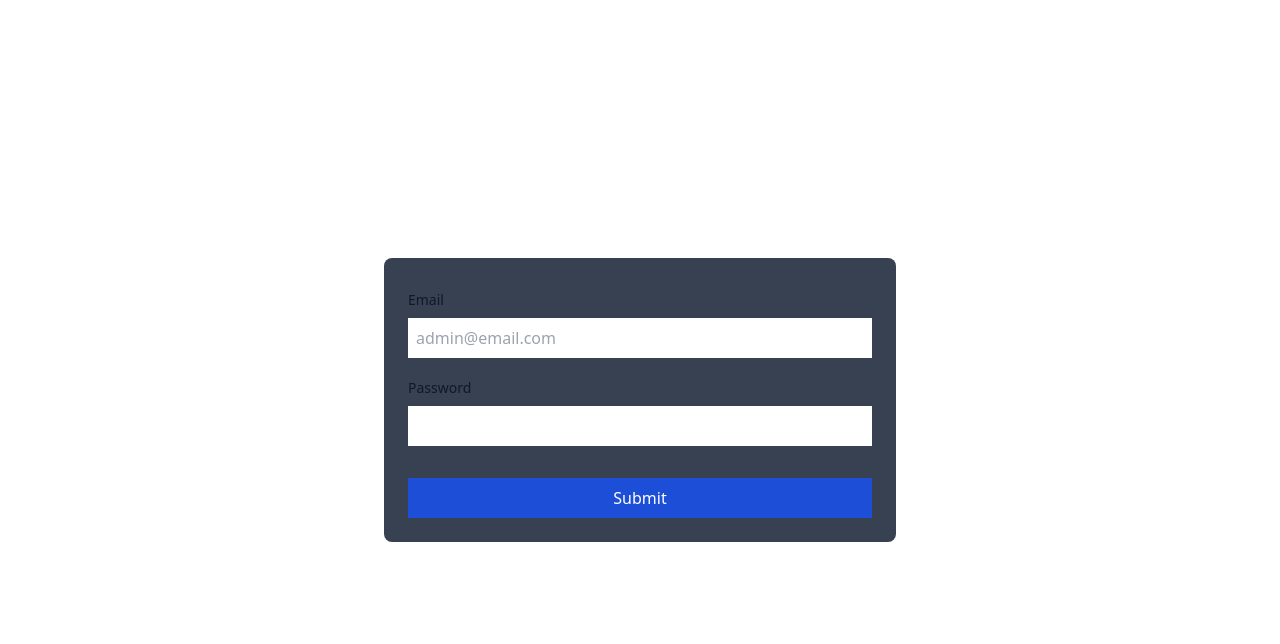
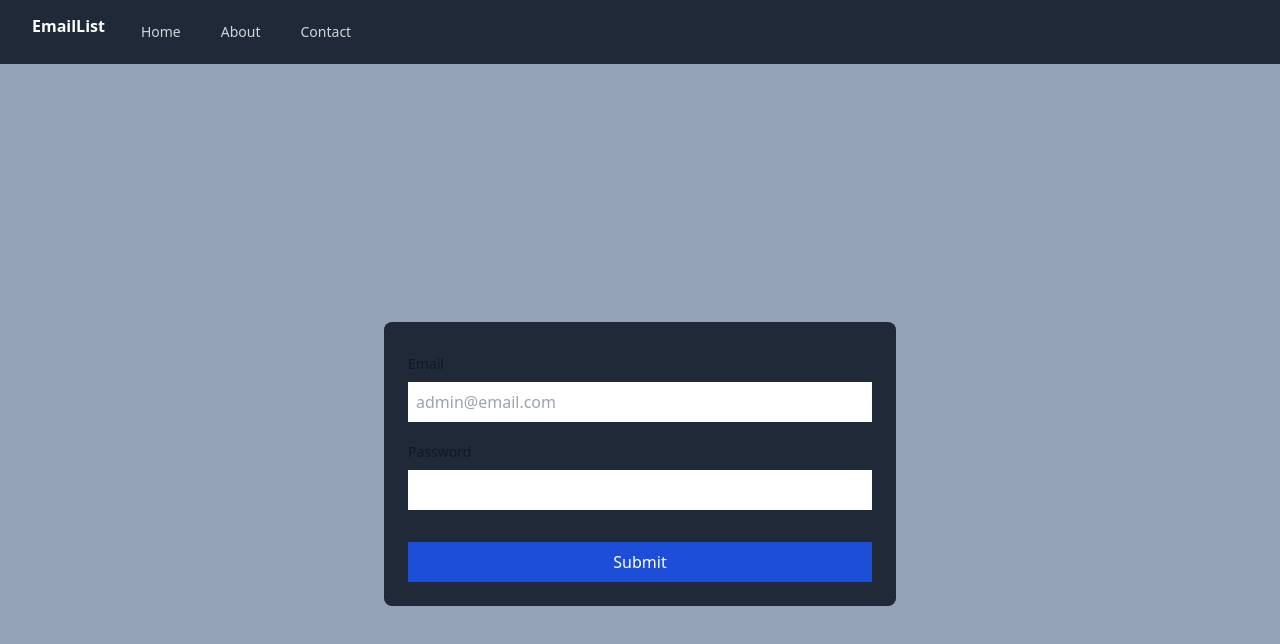
Before and after one commit to pjmiles/listemail-app, a Vue app in the folder listemail/: page / in a window 1280 px wide. Shown: the top 644 px of the page. Built offline with nearby package versions, Linux system fonts and the light colour scheme.

Commit message:
frontend files

```diff
--- a/listemail/src/App.vue
+++ b/listemail/src/App.vue
@@ -1,17 +1,19 @@
 <script setup>
 import { RouterLink, RouterView } from 'vue-router'
+import NavBar from './components/NavBar.vue'
 
 </script>
 
 <template>
   <header>
     <nav>
+      <div>
+        <NavBar />
+      </div>
 
     </nav>
   </header>
   <RouterView />
 </template>
 
-<style scoped>
-
-</style>
+<style scoped></style>
--- a/listemail/src/assets/style.css
+++ b/listemail/src/assets/style.css
@@ -1,3 +1,10 @@
 @tailwind base;
 @tailwind components;
 @tailwind utilities;
+
+
+@layer base {
+    body {
+        @apply bg-slate-400
+    }
+}
--- /dev/null
+++ b/listemail/src/components/NavBar.vue
@@ -0,0 +1,72 @@
+<template>
+    <nav class="bg-gray-800">
+        <div class="max-w-7xl mx-auto px-2 sm:px-6 lg:px-8">
+            <div class="relative flex items-center justify-between h-16">
+                <div class="absolute inset-y-0 left-0 flex items-center sm:hidden">
+                    <button type="button" @click="toggleMenu"
+                        class="inline-flex items-center justify-center p-2 rounded-md text-gray-400 hover:text-white hover:bg-gray-700 focus:outline-none focus:ring-2 focus:ring-inset focus:ring-white"
+                        aria-controls="mobile-menu" aria-expanded="false">
+                        <span class="sr-only">menu</span>
+                        <svg class="block h-6 w-6" v-if="!isOpen" xmlns="http://www.w3.org/2000/svg" fill="none"
+                            viewBox="0 0 24 24" stroke="currentColor" aria-hidden="true">
+                            <path stroke-linecap="round" stroke-linejoin="round" stroke-width="2"
+                                d="M4 6h16M4 12h16m-7 6h7"></path>
+                        </svg>
+                        <svg class="block h-6 w-6" v-if="isOpen" xmlns="http://www.w3.org/2000/svg" fill="none"
+                            viewBox="0 0 24 24" stroke="currentColor" aria-hidden="true">
+                            <path stroke-linecap="round" stroke-linejoin="round" stroke-width="2" d="M6 18L18 6M6 6l12 12">
+                            </path>
+                        </svg>
+                    </button>
+                </div>
+                <div class="flex-1 flex items-center justify-center sm:items-stretch sm:justify-start">
+                    <div class="flex-shrink-0 text-white font-bold">
+                        EmailList
+                    </div>
+                    <div class="hidden sm:block sm:ml-6">
+                        <div class="flex space-x-4">
+                            <router-link to="/"
+                                class="text-gray-300 hover:bg-gray-700 hover:text-white px-3 py-2 rounded-md text-sm font-medium">Home</router-link>
+                            <router-link to="/about"
+                                class="text-gray-300 hover:bg-gray-700 hover:text-white px-3 py-2 rounded-md text-sm font-medium">About</router-link>
+                            <router-link to="/contact"
+                                class="text-gray-300 hover:bg-gray-700 hover:text-white px-3 py-2 rounded-md text-sm font-medium">Contact</router-link>
+                        </div>
+                    </div>
+                </div>
+            </div>
+        </div>
+
+        <div class="sm:hidden" id="mobile-menu" v-if="isOpen">
+            <div class="px-2 pt-2 pb-3 space-y-1">
+                <router-link to="/"
+                    class="text-gray-300 hover:bg-gray-700 hover:text-white block px-3 py-2 rounded-md text-base font-medium">Home</router-link>
+                <router-link to="/about"
+                    class="text-gray-300 hover:bg-gray-700 hover:text-white block px-3 py-2 rounded-md text-base font-medium">About</router-link>
+                <router-link to="/contact"
+                    class="text-gray-300 hover:bg-gray-700 hover:text-white block px-3 py-2 rounded-md text-base font-medium">Contact</router-link>
+            </div>
+        </div>
+    </nav>
+</template>
+
+<script>
+import { ref } from 'vue';
+
+export default {
+    setup() {
+        const isOpen = ref(false);
+
+        const toggleMenu = () => {
+            isOpen.value = !isOpen.value;
+        };
+
+        return {
+            isOpen,
+            toggleMenu,
+        };
+    },
+};
+</script>
+
+<style scoped>/* Additional custom styles */</style>
--- /dev/null
+++ b/listemail/src/stores/index.js
@@ -0,0 +1,54 @@
+import { createStore } from 'vuex';
+import axios from 'axios';
+
+const store = createStore({
+    state: {
+        emails: [],
+        tenant: '',
+        htmlMessage: ''
+    },
+    mutations: {
+        setEmails(state, emails) {
+            state.emails = emails;
+        },
+        setTenant(state, tenant) {
+            state.tenant = tenant;
+        },
+        setHtmlMessage(state, htmlMessage) {
+            state.htmlMessage = htmlMessage;
+        }
+    },
+    actions: {
+        async fetchEmails({ commit, state }) {
+            try {
+                const response = await axios.get(`http://localhost:5173/emails?tenant=${state.tenant}`);
+                commit('setEmails', response.data);
+            } catch (error) {
+                console.error('Error fetching emails:', error);
+            }
+        },
+        async sendEmail(_, emailData) {
+            try {
+                const response = await axios.post('http://localhost:5173/emails/submit', emailData);
+                return response.data;
+            } catch (error) {
+                console.error('Error sending email:', error);
+                throw error;
+            }
+        },
+        setTenant({ commit, dispatch }, tenant) {
+            commit('setTenant', tenant);
+            if (tenant.length > 2) {
+                dispatch('fetchEmails');
+            } else {
+                commit('setEmails', []);
+            }
+        },
+        setHtmlMessage({ commit }, htmlMessage) {
+            commit('setHtmlMessage', htmlMessage);
+        }
+    },
+    modules: {}
+});
+
+export default store;
--- a/listemail/src/views/LoginView.vue
+++ b/listemail/src/views/LoginView.vue
@@ -1,7 +1,7 @@
 
 <template>
     <div class="flex items-center justify-center h-screen">
-        <form @submit.prevent="login" class="w-2/5 mx-auto bg-gray-700 p-6 rounded-lg">
+        <form @submit.prevent="login" class="w-2/5 mx-auto bg-gray-800 p-6 rounded-lg">
             <div class="h-2">
                 <p v-if="error" class="text-red-500 mt-2 text-center">{{ error }}</p>
             </div>
```
